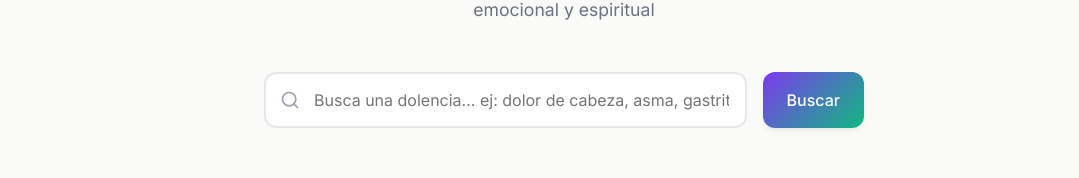
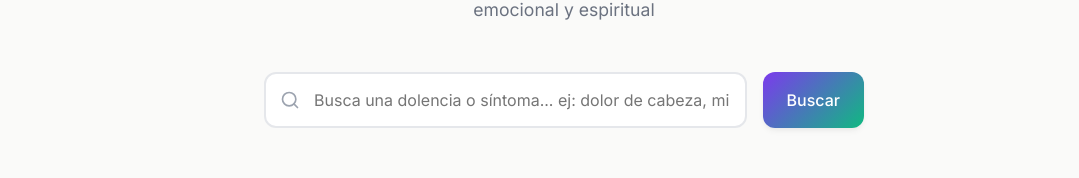
Before and after one commit to mvcAI/biohealth-dictionary, a React (Vite) app: page / in a window 1280 px wide. Shown: the part 864-1042 px from the top of the page, without its empty margins (76-1155 px from the left). Built offline with nearby package versions, Linux system fonts and the light colour scheme.

Commit message:
Mejorar placeholder del buscador
cgen-1dbf129f5dec4fa6bcb9180d951a206d

```diff
--- a/src/components/SearchBar.jsx
+++ b/src/components/SearchBar.jsx
@@ -28,7 +28,7 @@ function SearchBar({ onSearch, isLoading }) {
           type="text"
           value={query}
           onChange={handleChange}
-          placeholder="Busca una dolencia... ej: dolor de cabeza, asma, gastritis"
+          placeholder="Busca una dolencia o síntoma... ej: dolor de cabeza, miedo, control"
           className="search-input"
           disabled={isLoading}
         />
```
